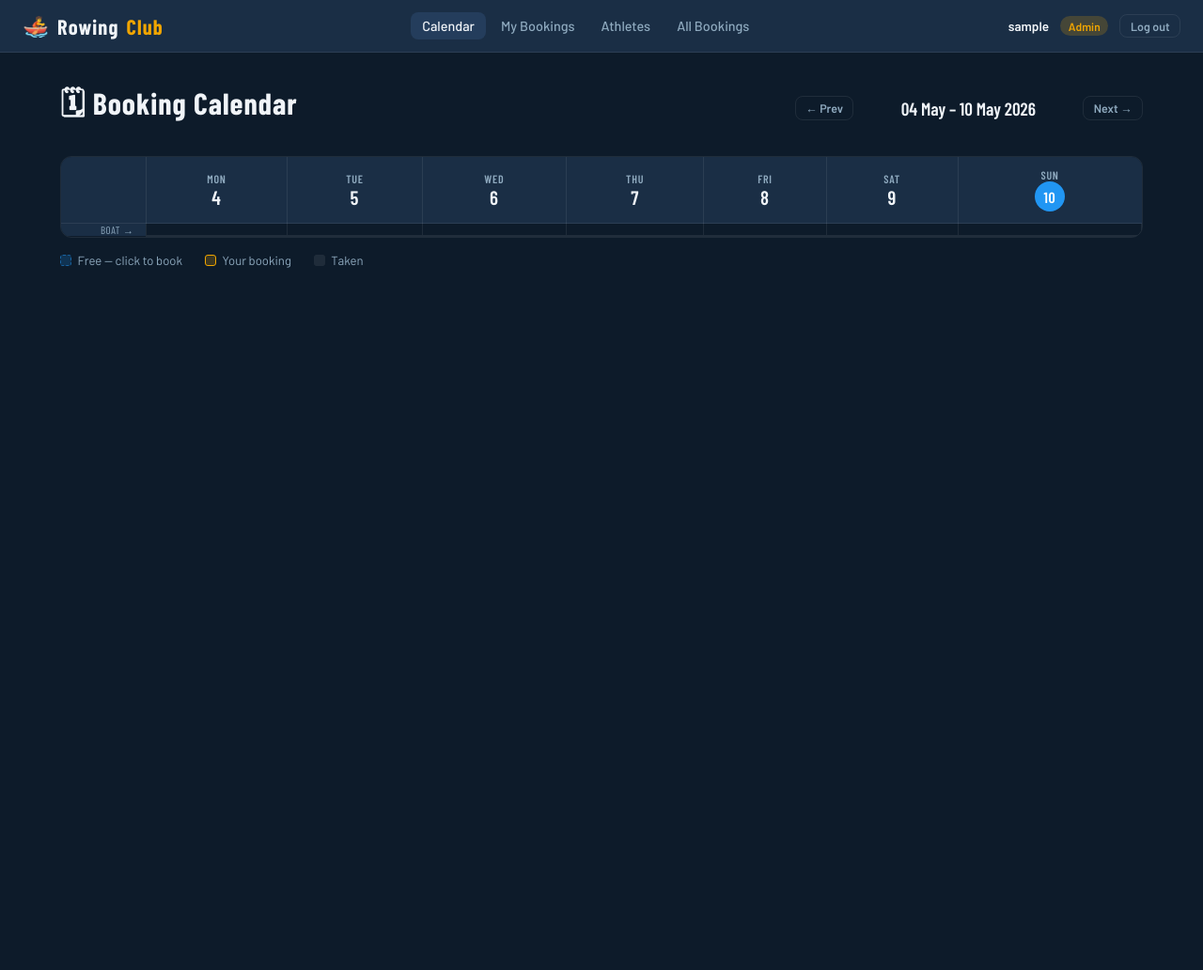
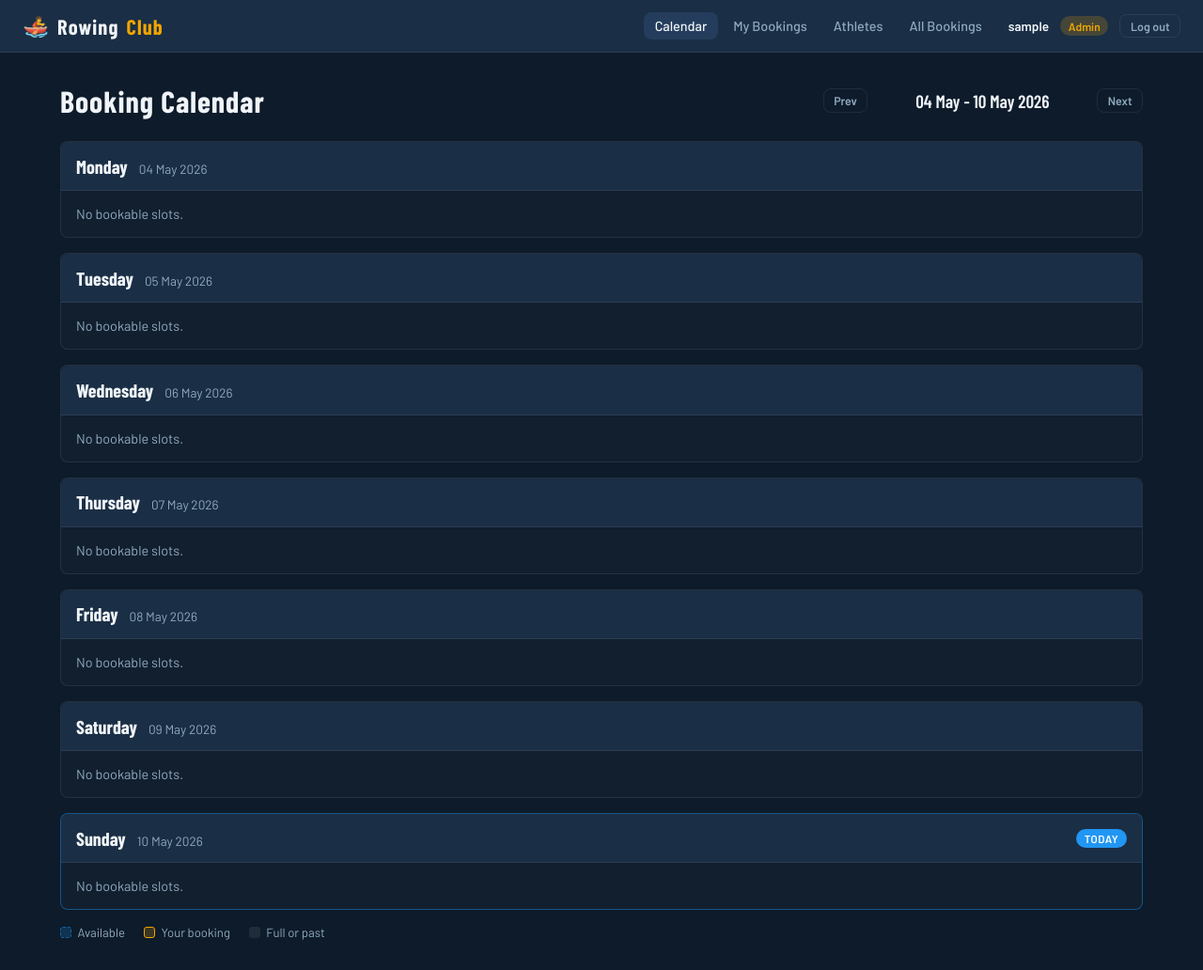
Before and after one commit to fedesss98/scp-helper, a Django app: page / in a window 1280 px wide. Shown: the whole page at 94% size. Before the commit the page ends 285 px from the top, so only its background shows below. Run offline with Django 4.2, Linux system fonts and the light colour scheme; the visitor is signed in with stand-in values (Sample User, id 1); data comes from the database, SQL or seed files in the repository; data that the repository does not hold is empty.

Commit message:
Make it more responsive

```diff
--- a/bookings/templates/bookings/base.html
+++ b/bookings/templates/bookings/base.html
@@ -33,7 +33,7 @@
     }
 
     /* ── Nav ── */
-    nav {
+    .site-nav {
       background: var(--navy-mid);
       border-bottom: 1px solid var(--border);
       padding: 0 1.5rem;
@@ -59,6 +59,34 @@
     }
 
     .nav-brand span { color: var(--text); }
+
+    .nav-toggle {
+      display: none;
+      width: 38px;
+      height: 38px;
+      border: 1px solid var(--border);
+      border-radius: var(--radius);
+      background: transparent;
+      cursor: pointer;
+      align-items: center;
+      justify-content: center;
+      flex-direction: column;
+      gap: 4px;
+    }
+
+    .nav-toggle span {
+      width: 18px;
+      height: 2px;
+      border-radius: 2px;
+      background: var(--text);
+      display: block;
+    }
+
+    .nav-menu {
+      display: flex;
+      align-items: center;
+      gap: 1rem;
+    }
 
     .nav-links {
       display: flex;
@@ -234,8 +306,14 @@
 <body>
 
 {% if user.is_authenticated %}
-<nav>
+<nav class="site-nav" data-nav>
   <a href="/calendar/" class="nav-brand">🚣 <span>Rowing</span>Club</a>
+  <button class="nav-toggle" type="button" aria-label="Menu" aria-expanded="false" data-nav-toggle>
+    <span></span>
+    <span></span>
+    <span></span>
+  </button>
+  <div class="nav-menu">
     <div class="nav-links">
       <a href="/calendar/" {% block nav_cal %}{% endblock %}>Calendar</a>
       <a href="/my-bookings/" {% block nav_mine %}{% endblock %}>My Bookings</a>
@@ -264,5 +343,15 @@
   {% block content %}{% endblock %}
 </div>
 
+<script>
+  document.querySelectorAll('[data-nav-toggle]').forEach((button) => {
+    button.addEventListener('click', () => {
+      const nav = button.closest('[data-nav]');
+      const isOpen = nav.classList.toggle('nav-open');
+      button.setAttribute('aria-expanded', isOpen ? 'true' : 'false');
+    });
+  });
+</script>
+
 </body>
 </html>
--- a/bookings/templates/bookings/calendar.html
+++ b/bookings/templates/bookings/calendar.html
@@ -1,6 +1,6 @@
 {% extends "bookings/base.html" %}
 {% load booking_extras %}
-{% block title %}Calendar — Rowing Club{% endblock %}
+{% block title %}Calendar - Rowing Club{% endblock %}
 {% block nav_cal %}class="active"{% endblock %}
 
 {% block extra_css %}
@@ -14,10 +14,15 @@
     gap: 1rem;
   }
 
+  .calendar-header h1 {
+    margin: 0;
+  }
+
   .week-nav {
     display: flex;
     align-items: center;
     gap: 0.75rem;
+    flex-wrap: wrap;
   }
 
   .week-label {
@@ -29,189 +34,183 @@
     color: var(--text);
   }
 
-  /* ── Grid ── */
-  .calendar-grid {
-    overflow-x: auto;
-    border-radius: 12px;
-    border: 1px solid var(--border);
+  .calendar-list {
+    display: grid;
+    gap: 1rem;
   }
 
-  .cal-table {
-    width: 100%;
-    border-collapse: collapse;
-    min-width: 700px;
+  .day-panel {
+    border: 1px solid var(--border);
+    border-radius: var(--radius);
+    background: rgba(255,255,255,0.02);
+    overflow: hidden;
   }
 
-  /* Header row: days */
-  .cal-table thead th {
-    background: var(--navy-mid);
-    padding: 0.75rem 0.5rem;
-    text-align: center;
-    font-family: 'Barlow Condensed', sans-serif;
-    font-size: 0.95rem;
-    font-weight: 600;
-    letter-spacing: 0.05em;
-    border-bottom: 1px solid var(--border);
-    border-right: 1px solid var(--border);
+  .day-panel-today {
+    border-color: rgba(33,150,243,0.45);
   }
 
-  .cal-table thead th:last-child { border-right: none; }
-
-  .day-name { display: block; color: var(--text-muted); font-size: 0.75rem; text-transform: uppercase; }
-  .day-num { display: block; font-size: 1.3rem; color: var(--text); }
-  .day-today .day-num {
-    background: var(--sea-bright);
-    color: #fff;
-    width: 32px;
-    height: 32px;
-    border-radius: 50%;
+  .day-heading {
     display: flex;
     align-items: center;
-    justify-content: center;
-    margin: 0 auto;
-    font-size: 1rem;
+    justify-content: space-between;
+    gap: 1rem;
+    padding: 0.85rem 1rem;
+    background: var(--navy-mid);
+    border-bottom: 1px solid var(--border);
   }
 
-  /* Time slot rows */
-  .cal-table tbody tr:hover td { background: rgba(255,255,255,0.015); }
+  .day-title {
+    display: flex;
+    align-items: baseline;
+    gap: 0.75rem;
+    flex-wrap: wrap;
+  }
 
-  .time-col {
-    background: var(--navy-mid);
-    padding: 0 0.75rem;
+  .day-name {
     font-family: 'Barlow Condensed', sans-serif;
+    font-size: 1.25rem;
+    font-weight: 700;
+    color: var(--text);
+  }
+
+  .day-date {
     font-size: 0.85rem;
     color: var(--text-muted);
-    text-align: right;
-    white-space: nowrap;
-    border-right: 1px solid var(--border);
-    border-bottom: 1px solid var(--border);
-    width: 90px;
   }
 
-  /* Each boat cell inside a day */
-  .day-cell {
-    border-right: 1px solid var(--border);
-    border-bottom: 1px solid var(--border);
-    padding: 0;
-  }
-  .day-cell:last-child { border-right: none; }
-
-  .boats-row {
-    display: flex;
-    height: 100%;
+  .today-badge {
+    color: #fff;
+    background: var(--sea-bright);
+    border-radius: 999px;
+    padding: 0.18rem 0.55rem;
+    font-size: 0.72rem;
+    font-weight: 700;
+    text-transform: uppercase;
+    letter-spacing: 0.05em;
   }
 
-  .boat-slot {
-    flex: 1;
-    padding: 0.5rem 0.4rem;
+  .slot-list {
+    display: grid;
+  }
+
+  .slot-row {
+    display: grid;
+    grid-template-columns: minmax(82px, 100px) 1fr;
+    border-bottom: 1px solid var(--border);
+  }
+
+  .slot-row:last-child {
+    border-bottom: none;
+  }
+
+  .slot-time {
+    background: rgba(255,255,255,0.025);
     border-right: 1px solid var(--border);
-    min-height: 60px;
+    padding: 0.85rem 0.75rem;
+    display: flex;
+    flex-direction: column;
+    justify-content: center;
+    gap: 0.12rem;
+    min-height: 86px;
+  }
+
+  .slot-time strong {
+    font-family: 'Barlow Condensed', sans-serif;
+    font-size: 1.2rem;
+    color: var(--text);
+  }
+
+  .slot-time span {
+    color: var(--text-muted);
+    font-size: 0.78rem;
+  }
+
+  .boat-grid {
+    display: grid;
+    grid-template-columns: repeat(auto-fit, minmax(190px, 1fr));
+  }
+
+  .boat-cell {
+    min-height: 86px;
+    padding: 0.75rem;
+    border-right: 1px solid var(--border);
+    border-left: 4px solid var(--border);
+    display: flex;
+    flex-direction: column;
+    gap: 0.55rem;
+  }
+
+  .boat-cell:last-child {
+    border-right: none;
+  }
+
+  .boat-name {
     display: flex;
     align-items: center;
-    justify-content: center;
-    position: relative;
-  }
-  .boat-slot:last-child { border-right: none; }
-
-  /* Boat label sub-header */
-  .boat-sub-header {
-    display: flex;
-    border-right: 1px solid var(--border);
-    border-bottom: 2px solid var(--border);
-  }
-  .boat-sub-header:last-child { border-right: none; }
-
-  .boat-label-cell {
-    flex: 1;
-    padding: 0.35rem 0.4rem;
-    font-size: 0.7rem;
+    justify-content: space-between;
+    gap: 0.5rem;
+    font-size: 0.8rem;
+    color: var(--text);
     font-weight: 700;
     text-transform: uppercase;
-    letter-spacing: 0.06em;
-    text-align: center;
-    border-right: 1px solid var(--border);
+    letter-spacing: 0.05em;
   }
-  .boat-label-cell:last-child { border-right: none; }
 
-  /* Slot states */
-  .slot-free form button {
-    width: 100%;
-    background: rgba(33,150,243,0.12);
-    color: var(--sea-bright);
-    border: 1px dashed rgba(33,150,243,0.35);
-    border-radius: 6px;
-    padding: 0.35rem 0.5rem;
-    font-size: 0.75rem;
+  .seat-count {
+    color: var(--text-muted);
+    font-size: 0.72rem;
     font-weight: 600;
-    cursor: pointer;
-    transition: background 0.15s, border-color 0.15s;
-    font-family: 'Barlow', sans-serif;
+    text-transform: none;
+    letter-spacing: 0;
     white-space: nowrap;
   }
-  .slot-free form button:hover {
-    background: rgba(33,150,243,0.25);
-    border-color: var(--sea-bright);
+
+  .booking-state {
+    display: flex;
+    align-items: center;
+    justify-content: space-between;
+    gap: 0.65rem;
+    flex-wrap: wrap;
+    min-height: 34px;
   }
 
-  .slot-mine {
-    flex-direction: column;
-    gap: 0.2rem;
+  .booking-names {
+    color: var(--text-muted);
+    font-size: 0.78rem;
+    line-height: 1.25;
   }
 
-  .slot-mine .booked-label {
-    font-size: 0.7rem;
-    font-weight: 700;
-    color: var(--gold);
-    text-align: center;
+  .taken-name {
+    color: rgba(255,255,255,0.58);
+    display: block;
+    font-weight: 600;
   }
 
-  .slot-mine form button {
-    background: rgba(229,57,53,0.1);
-    color: var(--danger);
-    border: 1px dashed rgba(229,57,53,0.35);
-    border-radius: 6px;
-    padding: 0.2rem 0.4rem;
-    font-size: 0.68rem;
-    cursor: pointer;
-    font-family: 'Barlow', sans-serif;
-    transition: background 0.15s;
-  }
-  .slot-mine form button:hover { background: rgba(229,57,53,0.22); }
-
-  .slot-taken {
-    font-size: 0.72rem;
-    color: var(--text-muted);
-    text-align: center;
-    padding: 0.2rem;
-  }
-
-  .slot-taken .taken-name {
-    font-weight: 600;
-    color: rgba(255,255,255,0.4);
-    display: block;
+  .booked-label {
+    color: var(--gold);
+    font-weight: 700;
+    font-size: 0.82rem;
   }
 
   .slot-past {
-    opacity: 0.3;
+    opacity: 0.42;
     pointer-events: none;
   }
 
-  .slot-unavailable {
-    color: rgba(255,255,255,0.18);
-    font-size: 0.75rem;
-    min-height: 60px;
-    display: flex;
-    align-items: center;
-    justify-content: center;
+  .slot-empty {
+    padding: 1rem;
+    color: var(--text-muted);
+    font-size: 0.9rem;
   }
 
-  /* Legend */
   .legend {
     display: flex;
-    gap: 1.5rem;
+    gap: 1.25rem;
     margin-top: 1rem;
     flex-wrap: wrap;
   }
+
   .legend-item {
     display: flex;
     align-items: center;
@@ -219,150 +218,193 @@
     font-size: 0.82rem;
     color: var(--text-muted);
   }
+
   .legend-dot {
-    width: 12px; height: 12px;
+    width: 12px;
+    height: 12px;
     border-radius: 3px;
   }
 
-  /* Boat color headers */
-  .boat-header-color {
-    width: 4px;
-    border-radius: 2px;
-    margin-right: 4px;
-    display: inline-block;
-    height: 12px;
-    vertical-align: middle;
+  @media (max-width: 760px) {
+    .calendar-header {
+      align-items: stretch;
+    }
+
+    .week-nav {
+      width: 100%;
+      display: grid;
+      grid-template-columns: 1fr 1fr;
+      gap: 0.5rem;
+    }
+
+    .week-label {
+      grid-column: 1 / -1;
+      min-width: 0;
+      order: -1;
+      text-align: left;
+    }
+
+    .week-nav .btn {
+      width: 100%;
+    }
+
+    .slot-row {
+      grid-template-columns: 1fr;
+    }
+
+    .slot-time {
+      min-height: 0;
+      border-right: none;
+      border-bottom: 1px solid var(--border);
+      flex-direction: row;
+      align-items: baseline;
+      justify-content: flex-start;
+    }
+
+    .boat-grid {
+      grid-template-columns: 1fr;
+    }
+
+    .boat-cell {
+      border-right: none;
+      border-bottom: 1px solid var(--border);
+    }
+
+    .boat-cell:last-child {
+      border-bottom: none;
+    }
+
+    .booking-state {
+      align-items: stretch;
+      flex-direction: column;
+    }
+
+    .booking-state .btn,
+    .booking-state button {
+      width: 100%;
+    }
   }
 </style>
 {% endblock %}
 
 {% block content %}
 <div class="calendar-header">
-  <h1 style="margin:0">🗓 Booking Calendar</h1>
+  <h1>Booking Calendar</h1>
   <div class="week-nav">
-    <a href="/calendar/?week={{ week_offset|add:'-1' }}" class="btn btn-ghost btn-sm">← Prev</a>
+    <a href="/calendar/?week={{ week_offset|add:'-1' }}" class="btn btn-ghost btn-sm">Prev</a>
     <span class="week-label">
-      {{ week_days.0|date:"d M" }} – {{ week_days.6|date:"d M Y" }}
+      {{ week_days.0|date:"d M" }} - {{ week_days.6|date:"d M Y" }}
     </span>
-    <a href="/calendar/?week={{ week_offset|add:'1' }}" class="btn btn-ghost btn-sm">Next →</a>
+    <a href="/calendar/?week={{ week_offset|add:'1' }}" class="btn btn-ghost btn-sm">Next</a>
     {% if week_offset != 0 %}
     <a href="/calendar/?week=0" class="btn btn-ghost btn-sm">Today</a>
     {% endif %}
   </div>
 </div>
 
-<div class="calendar-grid">
-<table class="cal-table">
-  <thead>
-    <tr>
-      <th style="width:90px"></th>
-      {% for day in week_days %}
-      <th {% if day == today %}class="day-today"{% endif %}>
-        <span class="day-name">{{ day|date:"D" }}</span>
-        {% if day == today %}
-        <span class="day-num" style="display:flex">{{ day|date:"j" }}</span>
-        {% else %}
-        <span class="day-num">{{ day|date:"j" }}</span>
+<div class="calendar-list">
+  {% for section in day_sections %}
+  <section class="day-panel {% if section.date == today %}day-panel-today{% endif %}">
+    <header class="day-heading">
+      <div class="day-title">
+        <span class="day-name">{{ section.date|date:"l" }}</span>
+        <span class="day-date">{{ section.date|date:"d M Y" }}</span>
+      </div>
+      {% if section.date == today %}
+      <span class="today-badge">Today</span>
       {% endif %}
-      </th>
-      {% endfor %}
-    </tr>
-    <tr>
-      <td class="time-col" style="font-size:0.7rem;text-transform:uppercase;letter-spacing:0.05em">Boat →</td>
-      {% for day in week_days %}
-      <td style="padding:0;border-right:1px solid var(--border);border-bottom:2px solid var(--border);">
-        <div style="display:flex">
+    </header>
+
+    {% if section.slots %}
+    <div class="slot-list">
+      {% for slot in section.slots %}
+      <div class="slot-row {% if section.date < today %}slot-past{% endif %}">
+        <div class="slot-time">
+          <strong>{{ slot.start_time|time:"H:i" }}</strong>
+          <span>until {{ slot.end_time|time:"H:i" }}</span>
+        </div>
+
+        <div class="boat-grid">
           {% for boat in boats %}
-          <div class="boat-label-cell" style="color:{{ boat.color }}">
-            {{ boat.name|truncatechars:12 }}
+          {% get_slot_bookings booking_map boat.id section.date slot.start_time slot.end_time as slot_bookings %}
+          {% user_booking slot_bookings request.user as mine %}
+          <div class="boat-cell" style="border-left-color: {{ boat.color }}">
+            <div class="boat-name">
+              <span>{{ boat.name }}</span>
+              <span class="seat-count">{{ slot_bookings|length }}/{{ boat.seats }}</span>
             </div>
-          {% endfor %}
-        </div>
-      </td>
-      {% endfor %}
-    </tr>
-  </thead>
-  <tbody>
-    {% for row in slot_rows %}
-    <tr>
-      <td class="time-col">{{ row.label }}</td>
-      {% for cell in row.days %}
-      <td class="day-cell">
-        {% if cell.slot %}
-        <div class="boats-row">
-          {% for boat in boats %}
-          <div class="boat-slot
-            {% if cell.date < today %}slot-past
-            {% endif %}"
-            style="border-color: var(--border)">
 
-            {% get_slot_bookings booking_map boat.id cell.date row.start row.end as slot_bookings %}
-            {% user_booking slot_bookings request.user as mine %}
-
-            {% if cell.date < today %}
+            {% if section.date < today %}
               {% if slot_bookings %}
-              <div class="slot-taken">
+              <div class="booking-names">
                 {% for booking in slot_bookings %}
                 <span class="taken-name">{{ booking.athlete.username }}</span>
                 {% endfor %}
               </div>
+              {% else %}
+              <div class="booking-names">No bookings</div>
               {% endif %}
 
             {% elif mine %}
-              <div class="slot-mine" style="display:flex;flex-direction:column;align-items:center;gap:0.2rem;width:100%">
-                <span class="booked-label">✓ Yours</span>
-                <span style="font-size:0.68rem;color:var(--text-muted)">{{ slot_bookings|length }}/{{ boat.seats }} seats</span>
+              <div class="booking-state">
+                <span class="booked-label">Yours</span>
                 <form method="post" action="/cancel/{{ mine.id }}/">
                   {% csrf_token %}
                   <input type="hidden" name="week_offset" value="{{ week_offset }}">
-                  <button type="submit" onclick="return confirm('Cancel this booking?')">✕ Cancel</button>
+                  <button type="submit" class="btn btn-danger btn-sm" onclick="return confirm('Cancel this booking?')">Cancel</button>
                 </form>
               </div>
 
             {% elif slot_bookings|length < boat.seats %}
-              <div class="slot-free" style="width:100%;display:flex;flex-direction:column;align-items:center;gap:0.25rem">
+              <div class="booking-state">
                 {% if slot_bookings %}
-                <span style="font-size:0.68rem;color:var(--text-muted)">{{ slot_bookings|length }}/{{ boat.seats }} seats</span>
+                <div class="booking-names">
+                  {% for booking in slot_bookings %}
+                  <span class="taken-name">{{ booking.athlete.username }}</span>
+                  {% endfor %}
+                </div>
+                {% else %}
+                <span class="booking-names">Available</span>
                 {% endif %}
-                <a href="{% url 'book_slot' %}?date={{ cell.date|date:'Y-m-d' }}&boat={{ boat.id }}&start_time={{ row.start|time:'H:i' }}&end_time={{ row.end|time:'H:i' }}" class="btn btn-primary btn-sm">+ Book</a>
+                <a href="{% url 'book_slot' %}?date={{ section.date|date:'Y-m-d' }}&boat={{ boat.id }}&start_time={{ slot.start_time|time:'H:i' }}&end_time={{ slot.end_time|time:'H:i' }}" class="btn btn-primary btn-sm">Book</a>
               </div>
 
             {% else %}
-              <div class="slot-taken">
+              <div class="booking-state">
+                <div class="booking-names">
                   {% for booking in slot_bookings %}
                   <span class="taken-name">{{ booking.athlete.username }}</span>
                   {% endfor %}
-                <span>full</span>
+                  <span>Full</span>
+                </div>
                 {% if is_admin %}
                 {% for booking in slot_bookings %}
-                <form method="post" action="/cancel/{{ booking.id }}/" style="margin-top:0.2rem">
+                <form method="post" action="/cancel/{{ booking.id }}/">
                   {% csrf_token %}
                   <input type="hidden" name="week_offset" value="{{ week_offset }}">
-                  <button type="submit" style="background:rgba(229,57,53,0.1);color:#ef9a9a;border:1px dashed rgba(229,57,53,0.3);border-radius:4px;padding:0.15rem 0.3rem;font-size:0.65rem;cursor:pointer" onclick="return confirm('Remove this booking?')">remove</button>
+                  <button type="submit" class="btn btn-danger btn-sm" onclick="return confirm('Remove this booking?')">Remove</button>
                 </form>
                 {% endfor %}
                 {% endif %}
               </div>
             {% endif %}
-
+          </div>
+          {% endfor %}
+        </div>
       </div>
       {% endfor %}
     </div>
     {% else %}
-        <div class="slot-unavailable">-</div>
+    <div class="slot-empty">No bookable slots.</div>
     {% endif %}
-      </td>
+  </section>
   {% endfor %}
-    </tr>
-    {% endfor %}
-  </tbody>
-</table>
 </div>
 
 <div class="legend">
   <div class="legend-item">
     <div class="legend-dot" style="background:rgba(33,150,243,0.2);border:1px dashed rgba(33,150,243,0.5)"></div>
-    Free — click to book
+    Available
   </div>
   <div class="legend-item">
     <div class="legend-dot" style="background:rgba(240,165,0,0.2);border:1px solid var(--gold)"></div>
@@ -370,7 +412,7 @@
   </div>
   <div class="legend-item">
     <div class="legend-dot" style="background:rgba(255,255,255,0.08)"></div>
-    Taken
+    Full or past
   </div>
   {% for boat in boats %}
   <div class="legend-item">
--- a/bookings/views.py
+++ b/bookings/views.py
@@ -72,29 +72,23 @@ def get_week_offset(request):
         return 0
 
 
-def build_slot_rows(week_days):
-    weekly_slots = list(BookableSlot.objects.filter(is_active=True).order_by('start_time', 'end_time', 'day_of_week'))
-    slots_by_day_and_time = {
-        (slot.day_of_week, slot.start_time, slot.end_time): slot
-        for slot in weekly_slots
-    }
-    unique_times = sorted({(slot.start_time, slot.end_time) for slot in weekly_slots})
+def build_day_sections(week_days):
+    weekly_slots = BookableSlot.objects.filter(is_active=True).order_by(
+        'day_of_week',
+        'start_time',
+        'end_time',
+    )
+    slots_by_day = defaultdict(list)
+    for slot in weekly_slots:
+        slots_by_day[slot.day_of_week].append(slot)
 
-    rows = []
-    for start, end in unique_times:
-        rows.append({
-            'start': start,
-            'end': end,
-            'label': f'{start:%H:%M}',
-            'days': [
-                {
-                    'date': day,
-                    'slot': slots_by_day_and_time.get((day.weekday(), start, end)),
-                }
-                for day in week_days
-            ],
-        })
-    return rows
+    return [
+        {
+            'date': day,
+            'slots': slots_by_day[day.weekday()],
+        }
+        for day in week_days
+    ]
 
 
 # ─── Calendar ────────────────────────────────────────────────────────────────
@@ -121,7 +115,7 @@ def calendar_view(request):
 
     return render(request, 'bookings/calendar.html', {
         'boats': boats,
-        'slot_rows': build_slot_rows(week_days),
+        'day_sections': build_day_sections(week_days),
         'week_days': week_days,
         'week_start': week_start,
         'week_offset': week_offset,
```
Also changed, not shown: other parts of bookings/templates/bookings/base.html (+45 -0 lines). Lines whose indentation alone changed are shown as unchanged.
